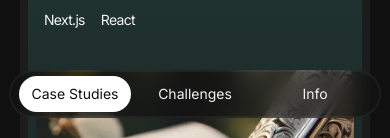
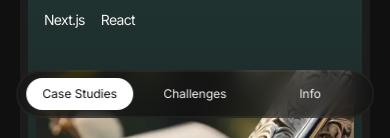
Before and after one commit to DLee1993/Portfolio, a Next.js app: page / in a window 390 px wide. Shown: the part 706-844 px from the top of the page. Built offline with nearby package versions, Linux system fonts and the light colour scheme.

Commit message:
adjusted text size for mobile vp

```diff
--- a/app/components/FloatingNav.tsx
+++ b/app/components/FloatingNav.tsx
@@ -9,7 +9,7 @@ export default function FloatingNav() {
     const links = ["/", "/challenges", "/info"];
 
     return (
-        <menu className="fixed bottom-5 left-1/2 -translate-x-1/2 z-50 w-fit h-12 flex justify-between items-center gap-x-2 sm:gap-x-3 md:gap-x-4 p-2 text-sm capitalize bg-csBlack/65 border-2 border-csWhite/5 backdrop-blur-md rounded-full">
+        <menu className="fixed bottom-5 left-1/2 -translate-x-1/2 z-50 w-11/12 max-w-fit h-12 flex justify-between items-center gap-x-2 sm:gap-x-3 md:gap-x-4 p-2 text-xs sm:text-sm capitalize bg-csBlack/65 border-2 border-csWhite/5 backdrop-blur-md rounded-full">
             {links.map((link, index) => (
                 <li
                     key={index}
```
